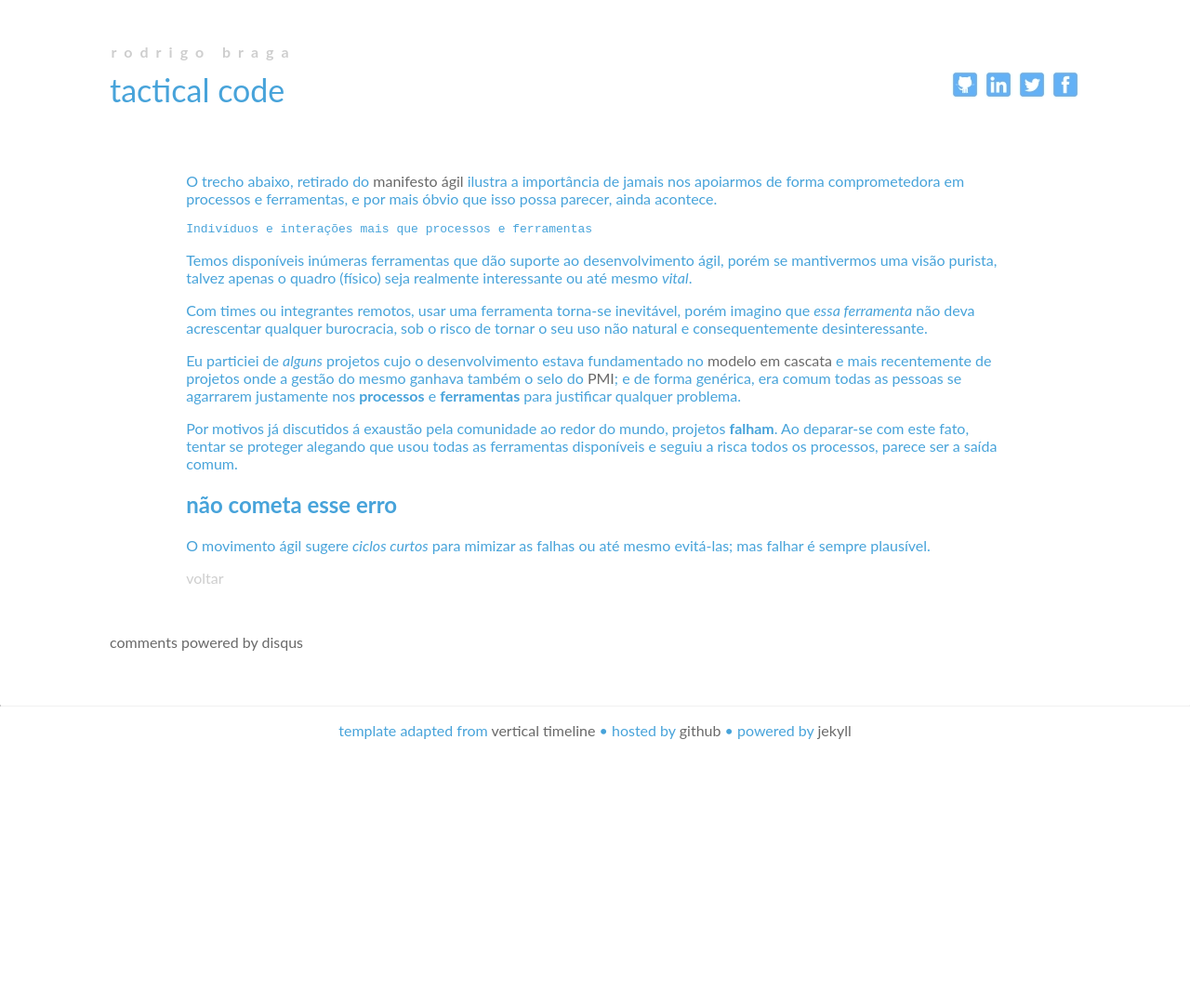
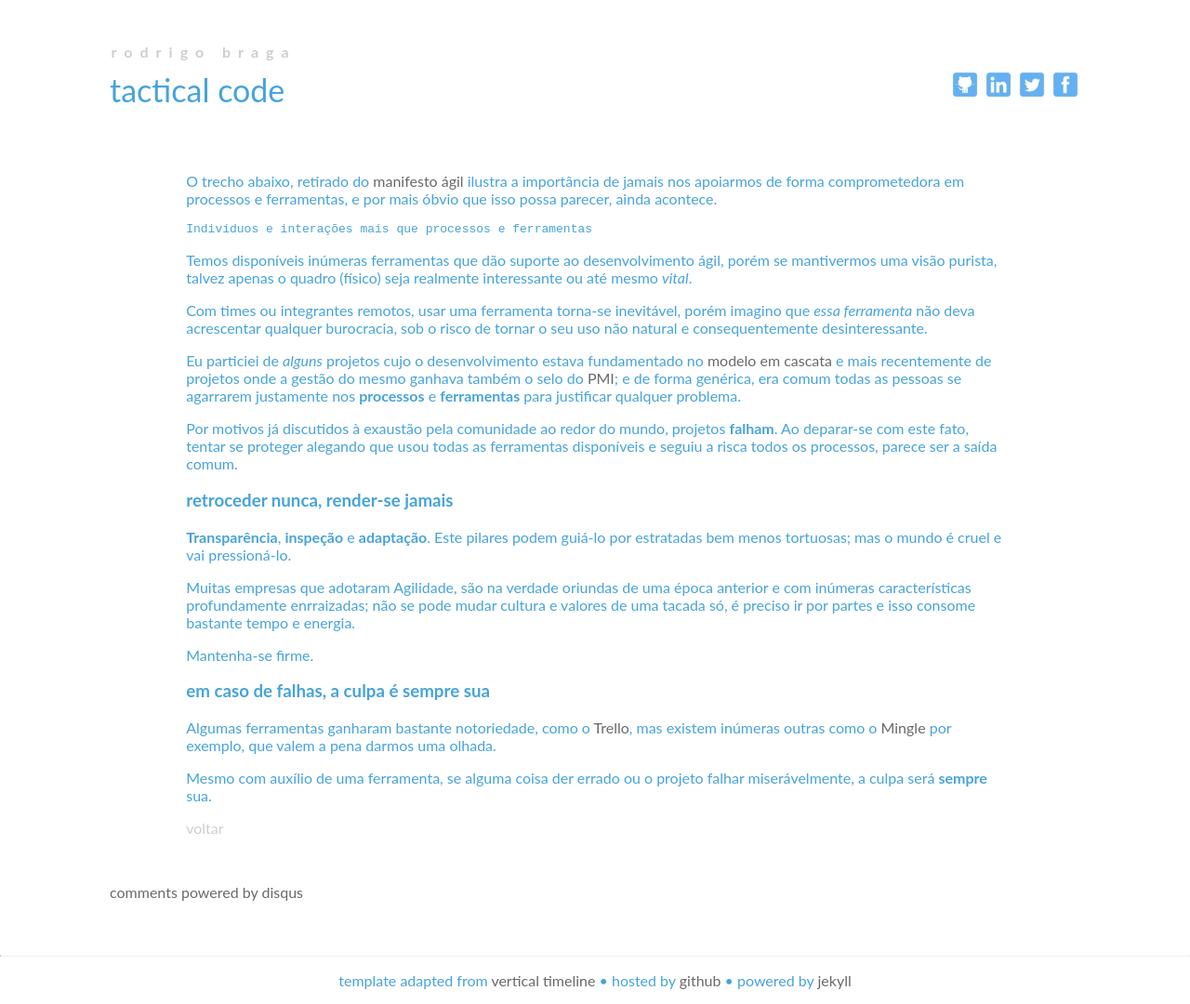
Before and after one commit to rodrigobraga/rodrigobraga.github.io, a Jekyll site: the page built from _posts/2013-11-21-nao-se-apoie-em-ferramentas.md, in a window 1280 px wide. Shown: the whole page at 93% size. Built offline with Jekyll 4.4.1, drawn with Linux system fonts in a browser that asks for light colours; Markdown is read by kramdown in place of the engine named in the settings; comment, search, counter and statistics services are not loaded; before the commit the page ends 900 px from its top, so only the background shows below that.

Commit message:
Update 2013-11-21-nao-se-apoie-em-ferramentas.md

```diff
--- a/_posts/2013-11-21-nao-se-apoie-em-ferramentas.md
+++ b/_posts/2013-11-21-nao-se-apoie-em-ferramentas.md
@@ -20,8 +20,18 @@ Com times ou integrantes remotos, usar uma ferramenta torna-se inevitável, por
 
 Eu particiei de *alguns* projetos cujo o desenvolvimento estava fundamentado no [modelo em cascata](http://pt.wikipedia.org/wiki/Modelo_em_cascata) e mais recentemente de projetos onde a gestão do mesmo ganhava também o selo do [PMI](http://www.pmi.org); e de forma genérica, era comum todas as pessoas se agarrarem justamente nos **processos** e **ferramentas** para justificar qualquer problema.
 
-Por motivos já discutidos á exaustão pela comunidade ao redor do mundo, projetos **falham**. Ao deparar-se com este fato, tentar se proteger alegando que usou todas as ferramentas disponíveis e seguiu a risca todos os processos, parece ser a saída comum.
+Por motivos já discutidos à exaustão pela comunidade ao redor do mundo, projetos **falham**. Ao deparar-se com este fato, tentar se proteger alegando que usou todas as ferramentas disponíveis e seguiu a risca todos os processos, parece ser a saída comum.
 
-## não cometa esse erro
+### retroceder nunca, render-se jamais
 
-O movimento ágil sugere *ciclos curtos* para mimizar as falhas ou até mesmo evitá-las; mas falhar é sempre plausível.
+**Transparência**, **inspeção** e **adaptação**. Este pilares podem guiá-lo por estratadas bem menos tortuosas; mas o mundo é cruel e vai pressioná-lo.
+
+Muitas empresas que adotaram Agilidade, são na verdade oriundas de uma época anterior e com inúmeras características profundamente enrraizadas; não se pode mudar cultura e valores de uma tacada só, é preciso ir por partes e isso consome bastante tempo e energia.
+
+Mantenha-se firme.
+
+### em caso de falhas, a culpa é sempre sua
+
+Algumas ferramentas ganharam bastante notoriedade, como o [Trello](http://www.trello.com), mas existem inúmeras outras como o [Mingle](http://www.thoughtworks.com/products/mingle-agile-project-management) por exemplo, que valem a pena darmos uma olhada.
+
+Mesmo com auxílio de uma ferramenta, se alguma coisa der errado ou o projeto falhar miserávelmente, a culpa será **sempre** sua.
```
